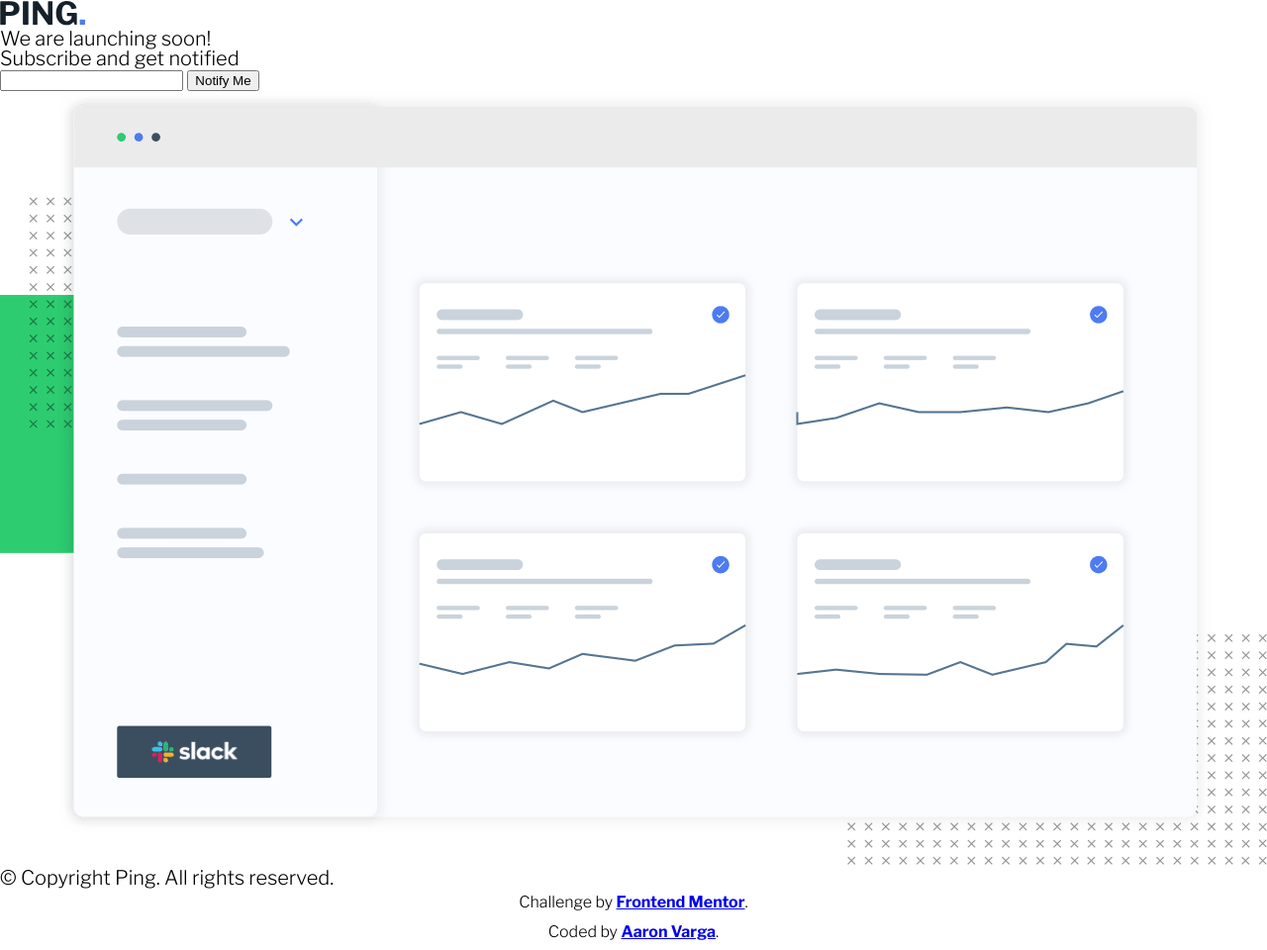
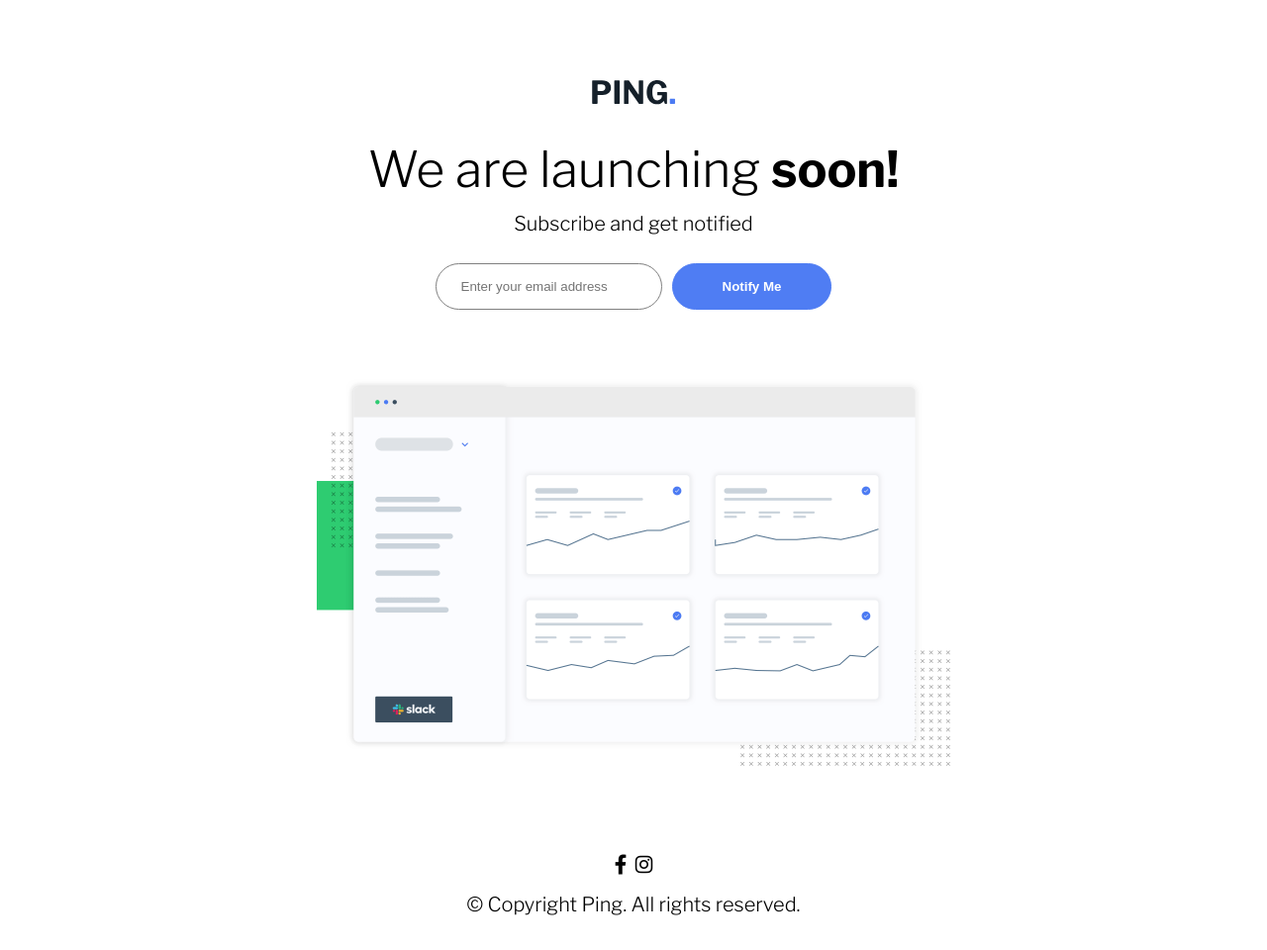
Before and after one commit to aaronthenihilist/ping-coming-soon-page, a plain HTML site: page index.html in a window 1280 px wide. Shown: the top 960 px of the page at 99% size. Drawn offline with nearby package versions, Linux system fonts and the light colour scheme.

Commit message:
html, css updates

```diff
--- a/css/style.css
+++ b/css/style.css
@@ -4,6 +4,79 @@
 
 body {
     font-family: 'Libre Franklin', sans-serif;
+    display: flex;
+    flex-direction: column;
+    align-items: center;
+    justify-content: center;
+    padding: 4rem 1rem;
+    min-height: calc(100vh - 2rem);
+    gap: 2rem;
+}
+
+main {
+    display: flex;
+    flex-direction: column;
+    align-items: center;
+    max-width: 640px;
+}
+
+.logo {
+    max-width: 85px;
+}
+
+h1 {
+    margin-bottom: 1rem;
+    margin-top: 2rem;
+    font-size: 2.5rem;
+}
+
+h1 span {
+    font-weight: 700;
+}
+
+h1,
+p,
+footer {
+    text-align: center;
+}
+
+form {
+    display: flex;
+    flex-direction: row;
+    margin-top: 1.5rem;
+    gap: .5rem;
+    align-items: center;
+    justify-content: center;
+}
+
+input,
+button {
+    border-radius: 10rem;
+}
+
+input {
+    border: 1px solid gray;
+    padding: .75rem 1.25rem;
+}
+
+button {
+    padding: .75rem 2.5rem;
+    cursor: pointer;
+    background-color: hsl(223, 87%, 63%);
+    color: #fff;
+    font-weight: 600;
+    border: 1px solid hsl(223, 87%, 63%);
+}
+
+.dash-gfx {
+    max-width: 100%;
+    margin: 3.5rem 0 2.5rem 0;
+}
+
+footer {
+    display: flex;
+    flex-direction: column;
+    gap: 1rem;
 }
 
 .attribution {
--- a/index.html
+++ b/index.html
@@ -6,6 +6,9 @@
   <meta name="viewport" content="width=device-width, initial-scale=1.0">
   <link rel="icon" type="image/png" sizes="32x32" href="./images/favicon-32x32.png">
   <title>Frontend Mentor | Ping coming soon page by Aaron Varga</title>
+  <link rel="stylesheet" href="https://cdnjs.cloudflare.com/ajax/libs/font-awesome/6.4.2/css/all.min.css"
+    integrity="sha512-z3gLpd7yknf1YoNbCzqRKc4qyor8gaKU1qmn+CShxbuBusANI9QpRohGBreCFkKxLhei6S9CQXFEbbKuqLg0DA=="
+    crossorigin="anonymous" referrerpolicy="no-referrer" />
   <link rel="preconnect" href="https://fonts.googleapis.com">
   <link rel="preconnect" href="https://fonts.gstatic.com" crossorigin>
   <link href="https://fonts.googleapis.com/css2?family=Libre+Franklin:wght@300;600;700&display=swap" rel="stylesheet">
@@ -19,7 +22,7 @@
     <h1>We are launching <span>soon!</span></h1>
     <p>Subscribe and get notified</p>
     <form action="#">
-      <input type="email" name="email" id="email">
+      <input type="email" name="email" id="email" placeholder="Enter your email address">
       <button type="submit">Notify Me</button>
     </form>
     <img src="./images/illustration-dashboard.png" alt="Dashboard illustration graphic" class="dash-gfx">
@@ -27,10 +30,13 @@
   <footer>
     <div class="social-icons-container">
       <!-- Facebook -->
+      <i class="fa-brands fa-facebook-f"></i>
       <!-- Twitter / X -->
+      <i class="fa-brands fa-x-twitter"></i>
       <!-- Instagram -->
+      <i class="fa-brands fa-instagram"></i>
     </div>
-    <p>&copy; Copyright Ping. All rights reserved.</p>
+    <p class="copyright">&copy; Copyright Ping. All rights reserved.</p>
   </footer>
   <p class="attribution">
     Challenge by <a href="https://www.frontendmentor.io?ref=challenge" target="_blank">Frontend Mentor</a>.<br>
```
